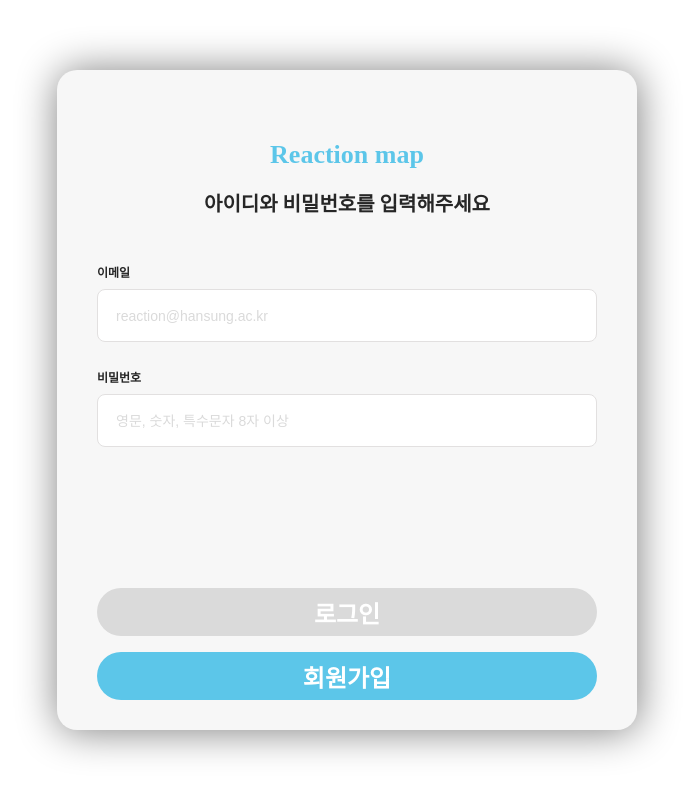
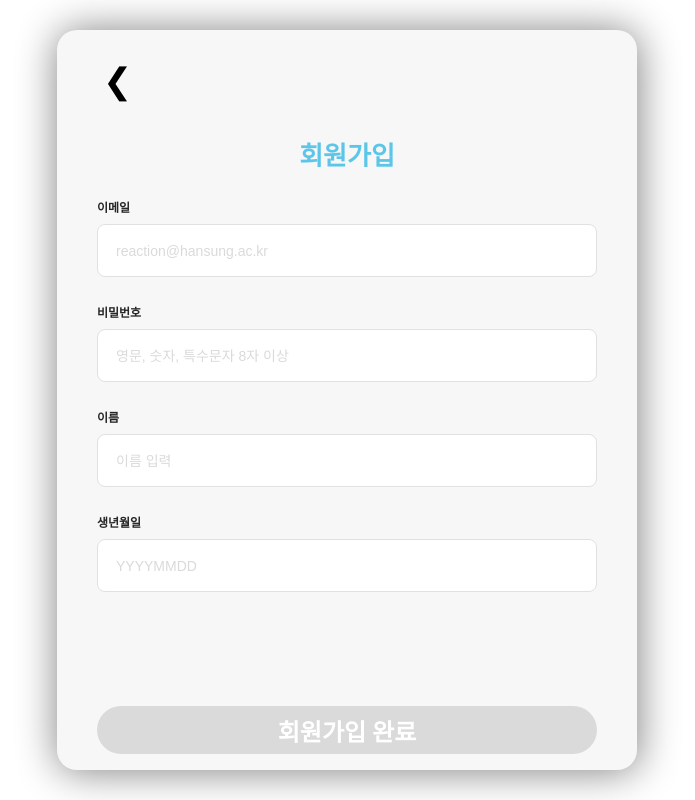
Before and after one commit to hanseul9/Reaction, a React (Create React App) app in the folder loginpage/: page / in a window 1280 px wide. Shown: the whole page, without its empty margins (293-988 px from the left). Built offline with nearby package versions, Linux system fonts and the light colour scheme; a web font is replaced by a local one.

Commit message:
SignupStandard01

```diff
--- a/loginpage/src/App.js
+++ b/loginpage/src/App.js
@@ -1,6 +1,6 @@
 //로그인 컴포넌트를 띄운다.
 
-import Login from "./Login.jsx";
+import Login from "./components/Signup.js";
 
 function App() {
   return (
--- a/loginpage/src/index.css
+++ b/loginpage/src/components/LoginStyle.css
@@ -25,12 +25,24 @@
     box-shadow: 1px 1px 40px 0.5px grey;
 }
 
+.backbutton{
+    font-family: 'MICEGothic Bold';
+    width: 10;
+    height: 40px;
+    border: none;
+    font-size: 35px;
+    margin-top: 30px;
+    background-color: #f7f7f7;
+    cursor: pointer;
+    border-radius: 10px;
+}
+
 .titleWrap1{
     display: flex;
     justify-content: center;
     align-items: center;
     font-family: 'MICEGothic Bold';
-    margin-top: 70px;
+    margin-top: 35px;
     font-size: 26px;
     font-weight: 700;
     color: #5cc6e9;
--- a/loginpage/src/Login.jsx
+++ b/loginpage/src/components/Signup.js
@@ -4,19 +4,23 @@ import { useEffect } from 'react';
 
 //회원정보 더미 데이터
 const User = {
-    email : 'suhan128@icloud.com',
-    pw : 'q1w2e3@@@'
+    email : 'reaction@hansung.ac.kr',
+    pw : 'qwerty123@',
+    birth : 19991111,
+    name : 'Limsuhan'
 }
 
 //로그인 컴포넌트
-
-export default function Login() {
+export default function Signup() {
 
     const [email, setEmail] = useState('');
     const [pw, setPw] = useState('');
+    const [birth, setBirth] = useState('');
+    const [name, setName] = useState('');
 
     const [emailValid, setEmailValid] = useState(false); //이메일 형식이 맞는지
     const [pwValid, setPwValid] = useState(false); //비밀번호 형식이 맞는지
+    const [birthValid, setBirthValid] = useState(false); //생년월일 형식이 맞는지
     const [notAllow, setNotAllow] = useState(true);//버튼 활성화
 
     const handleEmail = (e) => {
@@ -41,16 +45,31 @@ export default function Login() {
       }
     };
 
-    useEffect(() => {//훅 (이메일과 아이디 정확이 입력해야 버튼 활성화)
-        if(emailValid && pwValid) {
-          setNotAllow(false);
+    const handleName = (e) => {
+      setName(e.target.value);
+    };
+
+    const handleBirthday = (e) => {
+        setBirth(e.target.value);
+        const regex =//자바스크립트 정규표현식
+        /^(19[0-9][0-9]|20\d{2})(0[0-9]|1[0-2])(0[1-9]|[1-2][0-9]|3[0-1])$/;
+        if (regex.test(e.target.value)) {//정규표현식에 맞으면
+          setBirthValid(true);
+        } else {
+            setBirthValid(false);
+        }
+      };
+
+    useEffect(() => {//훅 (이메일과 비밀번호와 생년월일 정확히 입력해야 버튼 활성화)
+        if(emailValid && pwValid && birthValid) {
+          setNotAllow(false); //버튼 활성화
           return;
         }
-        setNotAllow(true);
-      }, [emailValid, pwValid]);
+        setNotAllow(true); //기본적으로 버튼 비활성화
+      }, [emailValid, pwValid, birthValid]);
 
-    const onClickConfirmButton = () => {
-      if(email === User.email && pw === User.pw) {
+    const onClickConfirmButton = () => { //버튼을 눌렀을때 액션
+      if(email === User.email && pw === User.pw && name===User.name) {
         alert('로그인에 성공했습니다.')
       } else {
         alert("등록되지 않은 회원입니다.");
@@ -59,12 +78,14 @@ export default function Login() {
 
     return (
         <div className="page">
+          <div>
+          <button className='backbutton'>
+            ❮
+          </button>
+          </div>
+
           <div className="titleWrap1">
-            Reaction map
-          </div>
-            <br/>
-          <div className="titleWrap2">
-            아이디와 비밀번호를 입력해주세요
+            회원가입
           </div>
 
           <div className="contentWrap">
@@ -82,6 +103,7 @@ export default function Login() {
                 !emailValid && email.length > 0 && (
                     <div>올바른 이메일을 입력해주세요.</div>
                 )
+                //더미 데이터에 동일한 이메일이 있으면 출력
               }
             </div>
 
@@ -101,15 +123,38 @@ export default function Login() {
                 )
               }
             </div>
+            <div style={{marginTop:"26px"}} className="inputTitle">이름</div >
+            <div className="inputWrap">
+              <input
+              type= 'text'
+              className="input"
+              value={name}
+              placeholder='이름 입력'
+              onChange={handleName}/>
+            </div>
+            <div style={{marginTop:"26px"}} className="inputTitle">생년월일</div >
+            <div className="inputWrap">
+              <input
+              type= 'text'
+              className="input"
+              placeholder='YYYYMMDD'
+              value={birth}
+              onChange={handleBirthday}/>
+            </div>
+            <div className="errorMessageWrap">
+              {//생년월일 길이가 0을 넘고 형식에 맞지 않으면 출력
+                !birthValid && birth.length > 0 && (
+                    <div>YYYYMMDD 형식으로 입력 해주세요</div>
+                )
+              }
+            </div>
           </div>
 
           <div>
             <button onClick={onClickConfirmButton} disabled={notAllow} className='bottomButton'>
-              로그인
+              회원가입 완료
             </button>
-            <button disabled={false} className='bottomButton2'>
-              회원가입
-            </button>
+
           </div>
         </div>
       );
--- /dev/null
+++ b/loginpage/src/components/SignupStyle.css
@@ -0,0 +1,134 @@
+@font-face {
+    font-family: 'MICEGothic Bold';
+    src: url('https://cdn.jsdelivr.net/gh/projectnoonnu/noonfonts_2206-01@1.0/MICEGothic Bold.woff2') format('woff2');
+    font-weight: 700;
+    font-style: normal;
+}
+
+.page {
+    position: absolute;
+    top: 30px;
+    bottom: 30px;
+    width: 100%;
+    max-width: 500px;
+    padding: 0 40px;
+    border-radius: 20px;
+    left: 50%;
+    transform: translate(-50%, 0);
+
+    background-color: #f7f7f7;
+    overflow: hidden;
+
+    display: flex;
+    flex-direction: column;
+
+    box-shadow: 1px 1px 40px 0.5px grey;
+}
+
+.backbutton{
+    font-family: 'MICEGothic Bold';
+    width: 10;
+    height: 40px;
+    border: none;
+    font-size: 35px;
+    margin-top: 30px;
+    background-color: #f7f7f7;
+    cursor: pointer;
+    border-radius: 10px;
+}
+
+.titleWrap1{
+    display: flex;
+    justify-content: center;
+    align-items: center;
+    font-family: 'MICEGothic Bold';
+    margin-top: 35px;
+    font-size: 26px;
+    font-weight: 700;
+    color: #5cc6e9;
+}
+
+.titleWrap2{
+    display: flex;
+    justify-content: center;
+    align-items: center;
+    font-family: 'MICEGothic Bold';
+    font-size: 20px;
+    font-weight: 700;
+    margin-bottom: 20px;
+    color: #262626;
+}
+
+.contentWrap{
+    font-family: 'MICEGothic Bold';
+    margin-top: 26px;
+    flex: 1;
+}
+
+.inputTitle{
+    font-size: 12px;
+    font-weight: 600;
+    color: #262626;
+}
+
+.inputWrap{
+    display: flex;
+    border-radius: 8px;
+    padding: 16px;
+    margin-top: 8px;
+    background-color: white;
+    border: 1px solid #e2e0e0;
+}
+
+.input{
+    width: 100%;
+    height: 17px;
+    outline: none;
+    border: none;
+    font-size: 14px;
+    font-weight: 400;
+}
+
+.input::placeholder{
+    color : #dadada;
+
+}
+
+.errorMessageWrap{
+    margin-top: 8px;
+    color : #ef0000;
+    font-size: 12px;
+}
+
+.bottomButton{
+    font-family: 'MICEGothic Bold';
+    width: 100%;
+    height: 48px;
+    border: none;
+    font-size: 24px;
+    font-weight: 700;
+    background-color: #5cc6e9;
+    border-radius: 32px;
+    color: white;
+    margin-bottom: 16px;
+    cursor: pointer;
+}
+
+.bottomButton2{
+    font-family: 'MICEGothic Bold';
+    width: 100%;
+    height: 48px;
+    border: none;
+    font-size: 24px;
+    font-weight: 700;
+    background-color: #5cc6e9;
+    border-radius: 32px;
+    color: white;
+    margin-bottom: 30px;
+    cursor: pointer;
+}
+
+.bottomButton:disabled{ /*버튼 활성화 안됐을때*/
+    background-color: #dadada;
+    color: white;
+}
--- a/loginpage/src/index.js
+++ b/loginpage/src/index.js
@@ -2,7 +2,7 @@ import React from 'react';
 import ReactDOM from 'react-dom/client';
 import App from './App';
 
-import './index.css' //인덱스 스타일 적용
+import './components/SignupStyle.css' //인덱스 스타일 적용
 
 const root = ReactDOM.createRoot(document.getElementById('root'));
 root.render(
```
Also changed, not shown: loginpage/src/components/Login.js (added, +121 -0 lines).
